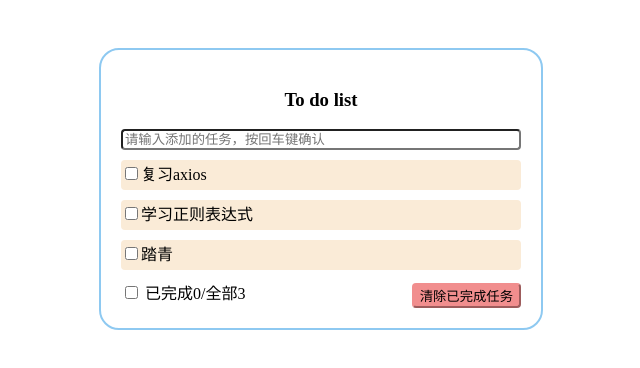
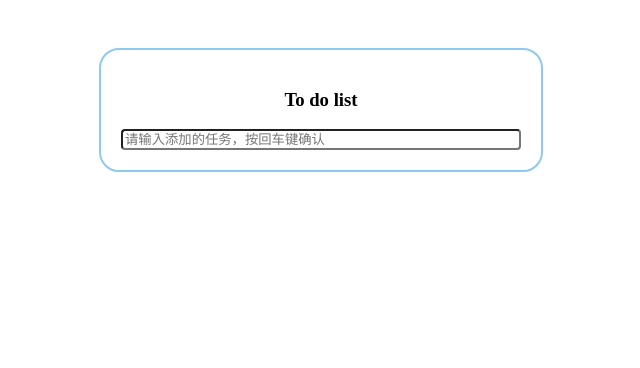
Before and after one commit to minsaccount/TodoList, a Vue app: page / in a window 1280 px wide. Shown: the top 368 px of the page, without its empty margins (319-959 px from the left). Built offline with nearby package versions, Linux system fonts and the light colour scheme.

Commit message:
增加localStorage配置

```diff
--- a/src/App.vue
+++ b/src/App.vue
@@ -7,7 +7,11 @@
       :changeCheck="changeCheck"
       :handleDelete="handleDelete"
     />
-    <Footer :items="items" :chengeSelect="chengeSelect" :handleClear='handleClear'/>
+    <Footer
+      :items="items"
+      :chengeSelect="chengeSelect"
+      :handleClear="handleClear"
+    />
   </div>
 </template>
 
@@ -24,11 +28,7 @@ export default {
   },
   data() {
     return {
-      items: [
-        { id: "001", name: "复习axios", finished: false },
-        { id: "002", name: "学习正则表达式", finished: false },
-        { id: "003", name: "踏青", finished: false },
-      ],
+      items: JSON.parse(localStorage.getItem("items")) || [],
     };
   },
   methods: {
@@ -57,6 +57,14 @@ export default {
       this.items = this.items.filter((i) => !i.finished);
     },
   },
+  watch: {
+    items: {
+      deep: true,
+      handler(value) {
+        localStorage.setItem("items", JSON.stringify(value));
+      },
+    },
+  },
 };
 </script>
 
```
